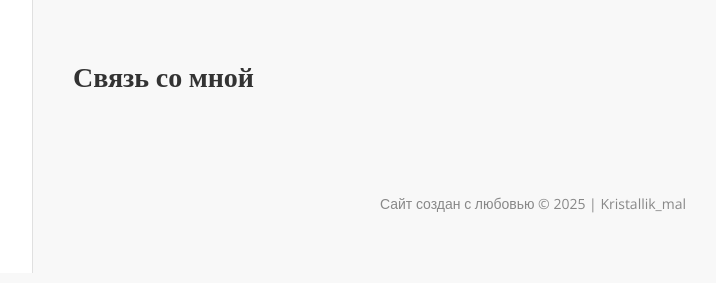
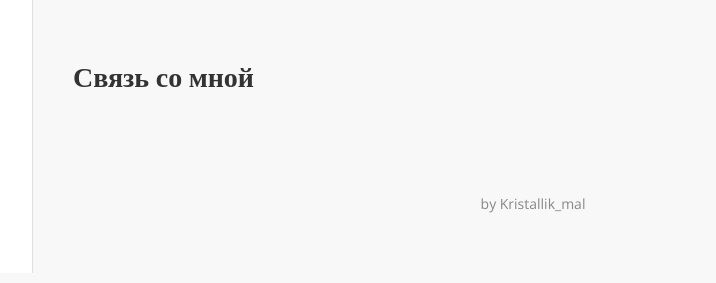
Before and after one commit to kristallikmal1/bio, a Flask app: template templates/index.html in a window 1280 px wide. Shown: the part 527-810 px from the top of the page, without its empty margins (247-963 px from the left). Run offline with Flask 3, Linux system fonts and the light colour scheme; the template is opened without the code that fills it, so the values that code supplies are empty; parts of the project's set-up code (start-up, migrations or seed data) failed here and were passed over.

Commit message:
Update index.html

```diff
--- a/templates/index.html
+++ b/templates/index.html
@@ -60,7 +60,7 @@
 
     <!-- Подвал -->
     <footer class="footer">
-      <p>Сайт создан с любовью &copy; 2025 | Kristallik_mal</p>
+      <p>by Kristallik_mal</p>
     </footer>
   </main>
 
```
